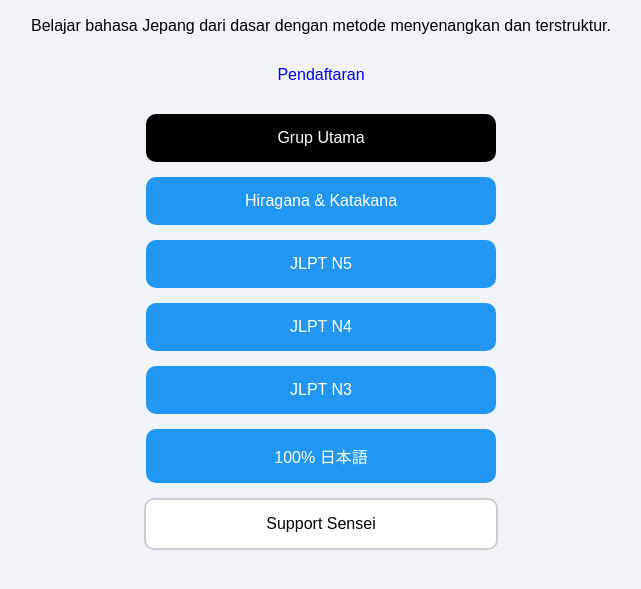
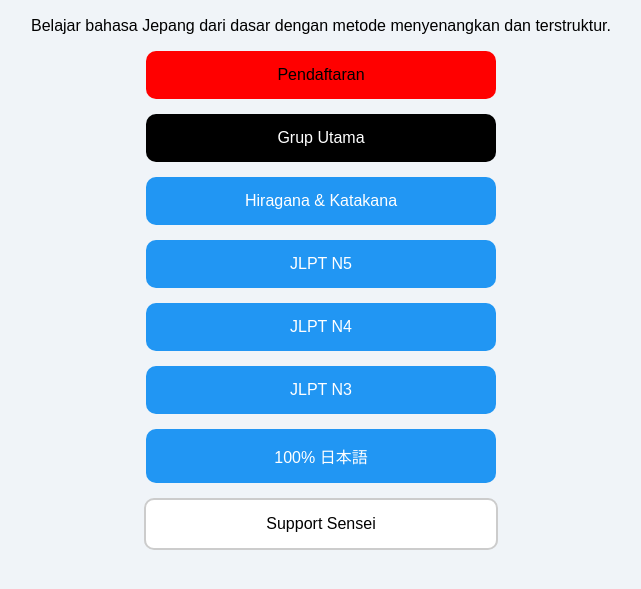
Before and after one commit to riimucollection/yumeka-links, a plain HTML site: page YumekaOtoko.html in a window 1280 px wide. Shown: the part 219-808 px from the top of the page, without its empty margins (319-960 px from the left). Drawn offline with Linux system fonts and the light colour scheme.

Commit message:
Update YumekaOtoko.html

```diff
--- a/YumekaOtoko.html
+++ b/YumekaOtoko.html
@@ -81,7 +81,7 @@
   <p class="description">Belajar bahasa Jepang dari dasar dengan metode menyenangkan dan terstruktur.</p>
 
   <div class="link-container">
-    <a class="link-button Pendaftaran" href="https://bit.ly/YumekaNihongoClass" target="_blank">Pendaftaran</a>
+    <a class="link-button pendaftaran" href="https://bit.ly/YumekaNihongoClass" target="_blank">Pendaftaran</a>
     <a class="link-button group-utama" href="https://chat.whatsapp.com/GJTM7yFJBE36PagWJt3T5u" target="_blank">Grup Utama</a>
     <a class="link-button lainnya" href="https://chat.whatsapp.com/INJSrOVpBFD2heiV4LNbtj" target="_blank">Hiragana & Katakana</a>
     <a class="link-button lainnya" href="https://chat.whatsapp.com/HYOinCXMcHs8EV11zrvA8G" target="_blank">JLPT N5</a>
```
